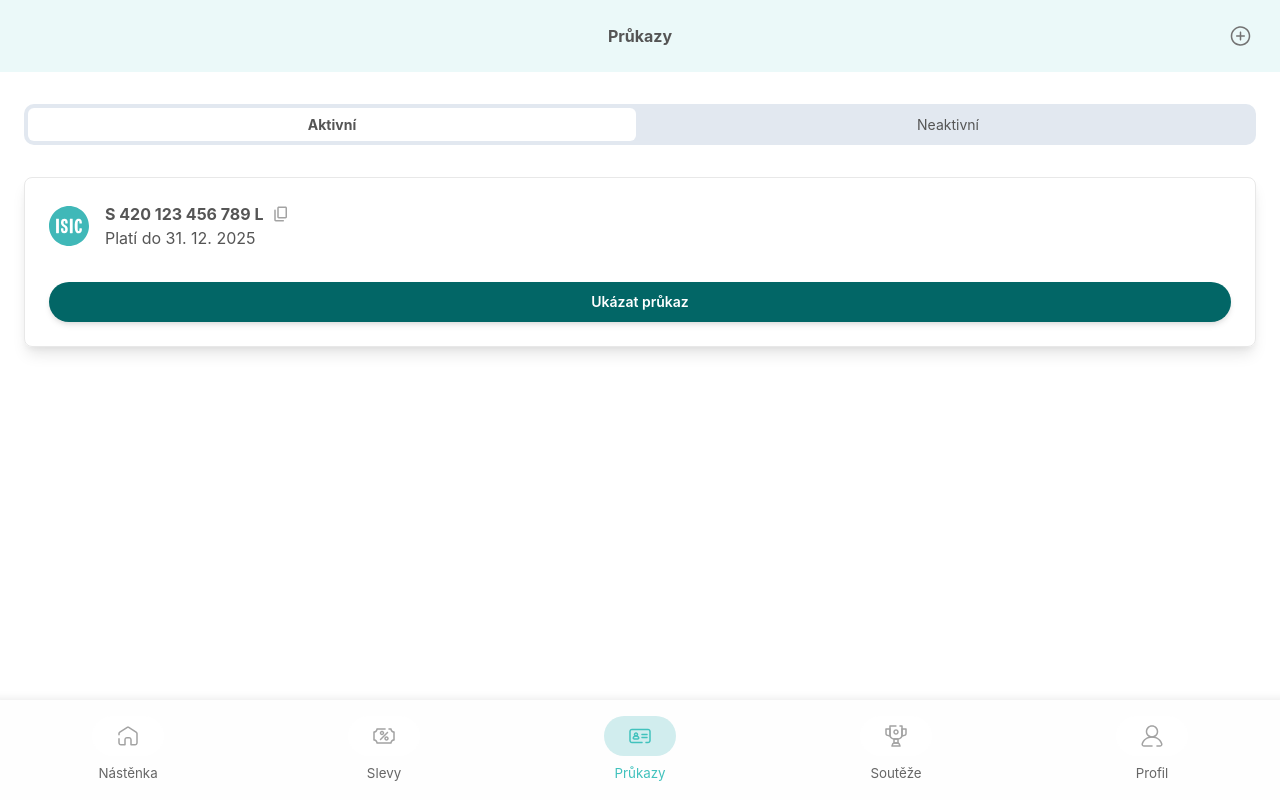
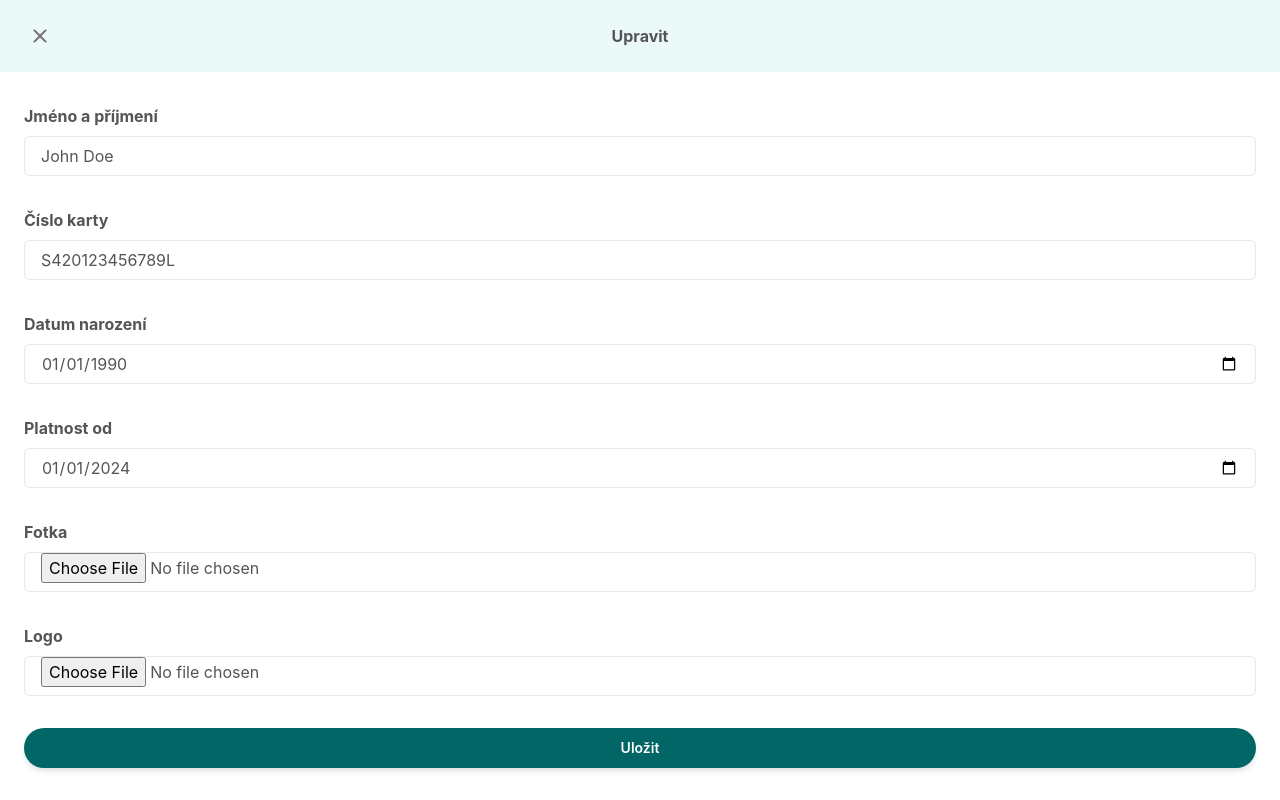
Before and after one commit to roseckyj/isic, a React (Create React App) app: page / in a window 1280 px wide. Both pictures are taken after a click on the button 1240 px from the left and 36 px from the top of the page. Built offline with nearby package versions, Linux system fonts and the light colour scheme.

Commit message:
Added editation support

```diff
--- a/src/App.tsx
+++ b/src/App.tsx
@@ -1,9 +1,10 @@
 import { useState } from "react";
 import { CardView } from "./components/CardView";
+import { EditCard } from "./components/EditCard";
 import { Home } from "./components/Home";
 
 export interface IStepProps {
-    setStep: (step: "home" | "card") => void;
+    setStep: (step: "home" | "card" | "edit") => void;
 }
 
 const width = 53.98;
@@ -11,7 +12,7 @@ const height = 85.6;
 export const CARD_ASPECT_RATIO = width / height;
 
 function App() {
-    const [step, setStep] = useState<"home" | "card">("home");
+    const [step, setStep] = useState<"home" | "card" | "edit">("home");
     const props: IStepProps = { setStep };
 
     switch (step) {
@@ -19,6 +20,8 @@ function App() {
             return <Home {...props} />;
         case "card":
             return <CardView {...props} />;
+        case "edit":
+            return <EditCard {...props} />;
     }
 }
 
--- a/src/AppState.tsx
+++ b/src/AppState.tsx
@@ -54,7 +54,14 @@ export function useAppState() {
 
     return {
         ...context,
-        save: () => {
+        save: (value: IAppState) => {
+            context.name = value.name;
+            context.number = value.number;
+            context.birthdate = value.birthdate;
+            context.photo = value.photo;
+            context.logo = value.logo;
+            context.validFrom = value.validFrom;
+
             // Save the state
             localStorage.setItem(LS_KEY, JSON.stringify(context));
         },
--- /dev/null
+++ b/src/components/EditCard.tsx
@@ -0,0 +1,168 @@
+import {
+    Box,
+    Button,
+    Center,
+    Flex,
+    IconButton,
+    Input,
+    Text,
+    VStack,
+} from "@chakra-ui/react";
+
+import moment from "moment";
+import { useState } from "react";
+import { IStepProps } from "../App";
+import { useAppState } from "../AppState";
+import closeIcon from "../icons/dark/ic_icon_close.svg";
+
+export function EditCard({ setStep }: IStepProps) {
+    const appState = useAppState();
+
+    const [name, setName] = useState(appState.name);
+    const [number, setNumber] = useState(appState.number);
+    const [birthdate, setBirthdate] = useState(
+        moment(appState.birthdate).format("YYYY-MM-DD")
+    );
+    const [photo, setPhoto] = useState<File | null>(null);
+    const [logo, setLogo] = useState<File | null>(null);
+    const [validFrom, setValidFrom] = useState(
+        moment(appState.validFrom).format("YYYY-MM-DD")
+    );
+
+    return (
+        <VStack
+            alignItems="stretch"
+            w="100vw"
+            h="100vh"
+            maxH="100vh"
+            color="#555555"
+        >
+            <Flex direction="row" w="100" py={3} bg="#ebf9f9">
+                <Flex direction="row" w="100px">
+                    <IconButton
+                        aria-label="Settings"
+                        variant="ghost"
+                        mr="auto"
+                        ml={4}
+                        size="lg"
+                        icon={<img src={closeIcon} alt="Zavřít" />}
+                        onClick={() => setStep("home")}
+                    />
+                </Flex>
+                <Center flexGrow={1}>
+                    <Text fontWeight="bold">Upravit</Text>
+                </Center>
+                <Box w="100px"></Box>
+            </Flex>
+            <Box overflowY="auto" flexGrow={1}>
+                <VStack padding={6} alignItems="start">
+                    {/*
+                    name: string;
+                    number: string;
+                    birthdate: string;
+                    photo: string;
+                    logo: string;
+                    validFrom: string;
+                */}
+                    <Text fontWeight="bold">Jméno a příjmení</Text>
+                    <Input
+                        placeholder="Jméno a příjmení"
+                        value={name}
+                        onChange={(e) => setName(e.target.value)}
+                    />
+                    <Text fontWeight="bold" mt={6}>
+                        Číslo karty
+                    </Text>
+                    <Input
+                        placeholder="Číslo karty"
+                        value={number}
+                        onChange={(e) => setNumber(e.target.value)}
+                    />
+                    <Text fontWeight="bold" mt={6}>
+                        Datum narození
+                    </Text>
+                    <Input
+                        placeholder="Datum narození"
+                        type="date"
+                        value={birthdate}
+                        onChange={(e) => setBirthdate(e.target.value)}
+                    />
+                    <Text fontWeight="bold" mt={6}>
+                        Platnost od
+                    </Text>
+                    <Input
+                        placeholder="Platnost od"
+                        type="date"
+                        value={validFrom}
+                        onChange={(e) => setValidFrom(e.target.value)}
+                    />
+                    <Text fontWeight="bold" mt={6}>
+                        Fotka
+                    </Text>
+                    <Input
+                        placeholder="Fotka"
+                        type="file"
+                        onChange={(e) =>
+                            setPhoto(e.target.files ? e.target.files[0] : null)
+                        }
+                    />
+                    <Text fontWeight="bold" mt={6}>
+                        Logo
+                    </Text>
+                    <Input
+                        placeholder="Logo"
+                        type="file"
+                        onChange={(e) =>
+                            setLogo(e.target.files ? e.target.files[0] : null)
+                        }
+                    />
+                    <Button
+                        alignSelf="stretch"
+                        mt={6}
+                        shadow="md"
+                        p={5}
+                        fontSize="sm"
+                        bg="#026666"
+                        color="white"
+                        rounded="full"
+                        _hover={{ bg: "#026666" }}
+                        _active={{ bg: "#026666" }}
+                        onClick={async () => {
+                            // Convert files to base64
+                            const photoBase = photo
+                                ? await new Promise<string>((resolve) => {
+                                      const reader = new FileReader();
+                                      reader.onload = () =>
+                                          resolve(reader.result as string);
+                                      reader.readAsDataURL(photo);
+                                  })
+                                : null;
+
+                            const logoBase = logo
+                                ? await new Promise<string>((resolve) => {
+                                      const reader = new FileReader();
+                                      reader.onload = () =>
+                                          resolve(reader.result as string);
+                                      reader.readAsDataURL(logo);
+                                  })
+                                : null;
+
+                            appState.save({
+                                name,
+                                number,
+                                birthdate: moment(birthdate).toISOString(),
+                                photo: photoBase || appState.photo,
+                                logo: logoBase || appState.logo,
+                                validFrom: moment(validFrom).toISOString(),
+                            });
+
+                            setStep("home");
+                        }}
+                    >
+                        Uložit
+                    </Button>
+                </VStack>
+            </Box>
+        </VStack>
+    );
+}
--- a/src/components/Home.tsx
+++ b/src/components/Home.tsx
@@ -48,6 +48,7 @@ export function Home({ setStep }: IStepProps) {
                         mr={4}
                         size="lg"
                         icon={<img src={settingsIcon} alt="Settings" />}
+                        onClick={() => setStep("edit")}
                     />
                 </Flex>
             </Flex>
```
